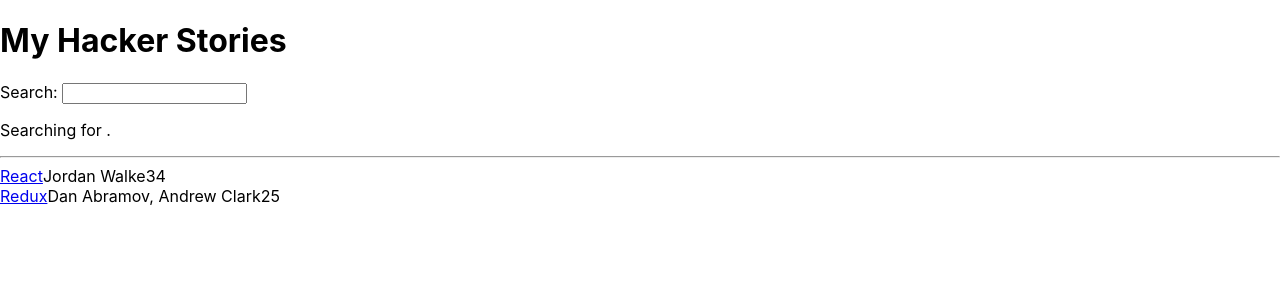
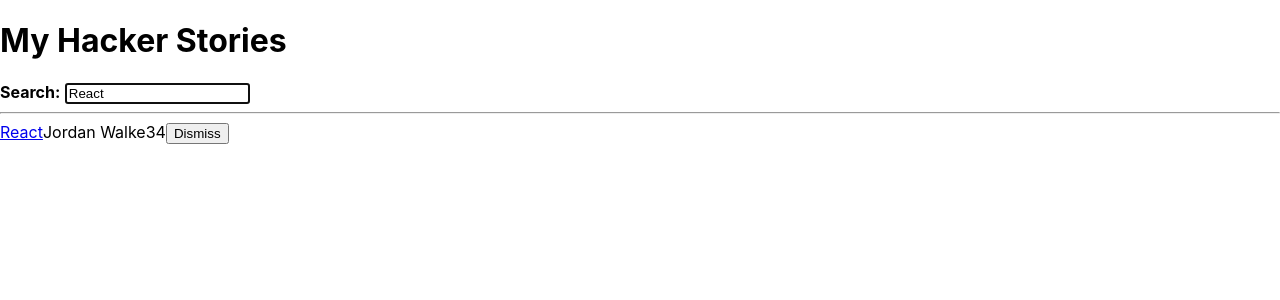
Before and after one commit to Citronex/educative-road-to-react, a React (Create React App) app: page / in a window 1280 px wide. Shown: the top 300 px of the page. Built offline with nearby package versions, Linux system fonts and the light colour scheme.

Commit message:
React Advanced States: Reducers

```diff
--- a/src/App.js
+++ b/src/App.js
@@ -1,9 +1,6 @@
 import React from 'react';
-import logo from './logo.svg';
-import './App.css';
 
-function App() {
-  const stories = [
+const initialStories = [
   {
     title: 'React',
     url: 'https://reactjs.org/',
@@ -19,42 +16,167 @@ function App() {
     num_comments: 2,
     points: 5,
     objectID: 1,
+  },
+];
+
+const getAsyncStories = () =>
+  new Promise(resolve =>
+    setTimeout(
+      () => resolve({ data: { stories: initialStories } }),
+      2000
+    )
+  );
+
+const useSemiPersistentState = (key, initialState) => {
+  const [value, setValue] = React.useState(
+    localStorage.getItem(key) || initialState
+  );
+
+  React.useEffect(() => {
+    localStorage.setItem(key, value);
+  }, [value, key]);
+
+  return [value, setValue];
+};
+
+const storiesReducer = (state, action) => {
+  switch (action.type) {
+    case 'SET_STORIES':
+      return action.payload;
+    case 'REMOVE_STORY':
+      return state.filter(
+        story => action.payload.objectID !== story.objectID
+      );
+    default:
+      throw new Error();
   }
-  ]
+};
 
-  const [searchTerm, setSearchTerm] = React.useState('');
+const App = () => {
+  const [searchTerm, setSearchTerm] = useSemiPersistentState(
+    'search',
+    'React'
+  );
 
-  const handleChange = event => {
+  const [stories, dispatchStories] = React.useReducer(
+    storiesReducer,
+    []
+  );
+  const [isLoading, setIsLoading] = React.useState(false);
+  const [isError, setIsError] = React.useState(false);
+
+  React.useEffect(() => {
+    setIsLoading(true);
+
+    getAsyncStories()
+      .then(result => {
+        dispatchStories({
+          type: 'SET_STORIES',
+          payload: result.data.stories,
+        });
+        setIsLoading(false);
+      })
+      .catch(() => setIsError(true));
+  }, []);
+
+  const handleRemoveStory = item => {
+    dispatchStories({
+      type: 'REMOVE_STORY',
+      payload: item,
+    });
+  };
+
+  const handleSearch = event => {
     setSearchTerm(event.target.value);
-  }
+  };
+
+  const searchedStories = stories.filter(story =>
+    story.title.toLowerCase().includes(searchTerm.toLowerCase())
+  );
 
   return (
     <div>
       <h1>My Hacker Stories</h1>
-      <label htmlFor="search">Search: </label>
-      <input id="search" type="text" onChange={handleChange}/>
 
-      <p>
-        Searching for <strong>{searchTerm}</strong>.
-      </p>
+      <InputWithLabel
+        id="search"
+        value={searchTerm}
+        isFocused
+        onInputChange={handleSearch}
+      >
+        <strong>Search:</strong>
+      </InputWithLabel>
 
       <hr />
 
-      <List list= {stories} />
+      {isError && <p>Something went wrong ...</p>}
+
+      {isLoading ? (
+        <p>Loading ...</p>
+      ) : (
+        <List
+          list={searchedStories}
+          onRemoveItem={handleRemoveStory}
+        />
+      )}
     </div>
   );
 };
 
- const List = props => props.list.map(item => (
-   <div key={item.objectID}>
+const InputWithLabel = ({
+  id,
+  value,
+  type = 'text',
+  onInputChange,
+  isFocused,
+  children,
+}) => {
+  const inputRef = React.useRef();
+
+  React.useEffect(() => {
+    if (isFocused) {
+      inputRef.current.focus();
+    }
+  }, [isFocused]);
+
+  return (
+    <>
+      <label htmlFor={id}>{children}</label>
+      &nbsp;
+      <input
+        ref={inputRef}
+        id={id}
+        type={type}
+        value={value}
+        onChange={onInputChange}
+      />
+    </>
+  );
+};
+
+const List = ({ list, onRemoveItem }) =>
+  list.map(item => (
+    <Item
+      key={item.objectID}
+      item={item}
+      onRemoveItem={onRemoveItem}
+    />
+  ));
+
+const Item = ({ item, onRemoveItem }) => (
+  <div>
     <span>
-       <a href={item.url}> {item.title}</a>
+      <a href={item.url}>{item.title}</a>
     </span>
     <span>{item.author}</span>
     <span>{item.num_comments}</span>
     <span>{item.points}</span>
+    <span>
+      <button type="button" onClick={() => onRemoveItem(item)}>
+        Dismiss
+      </button>
+    </span>
   </div>
- ));
- ;
+);
 
 export default App;
```
Lines whose indentation alone changed are shown as unchanged.
